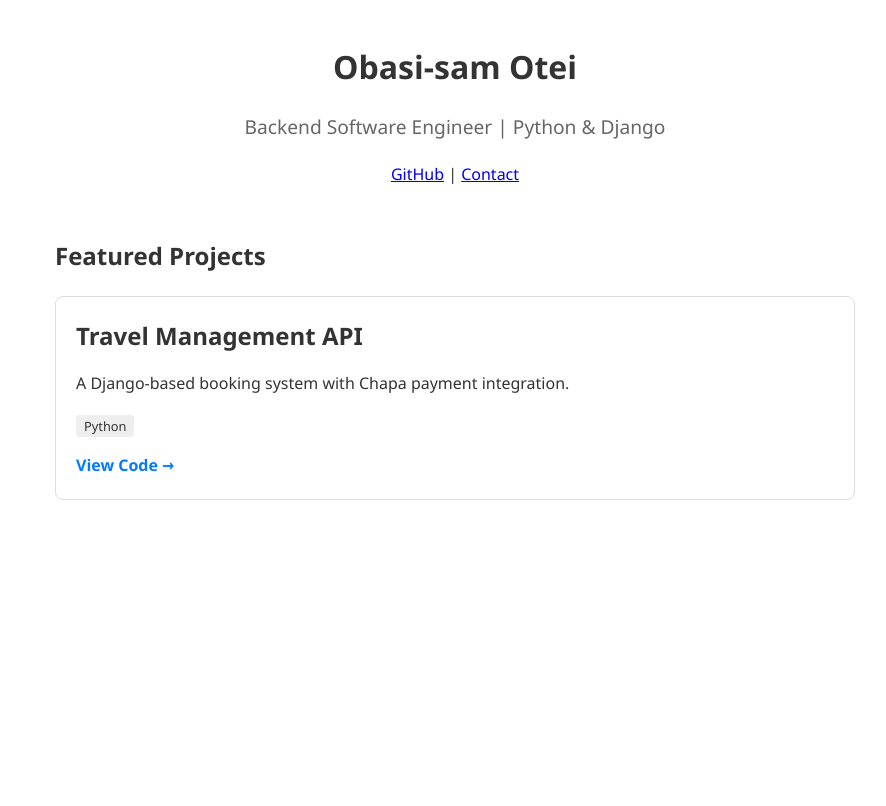
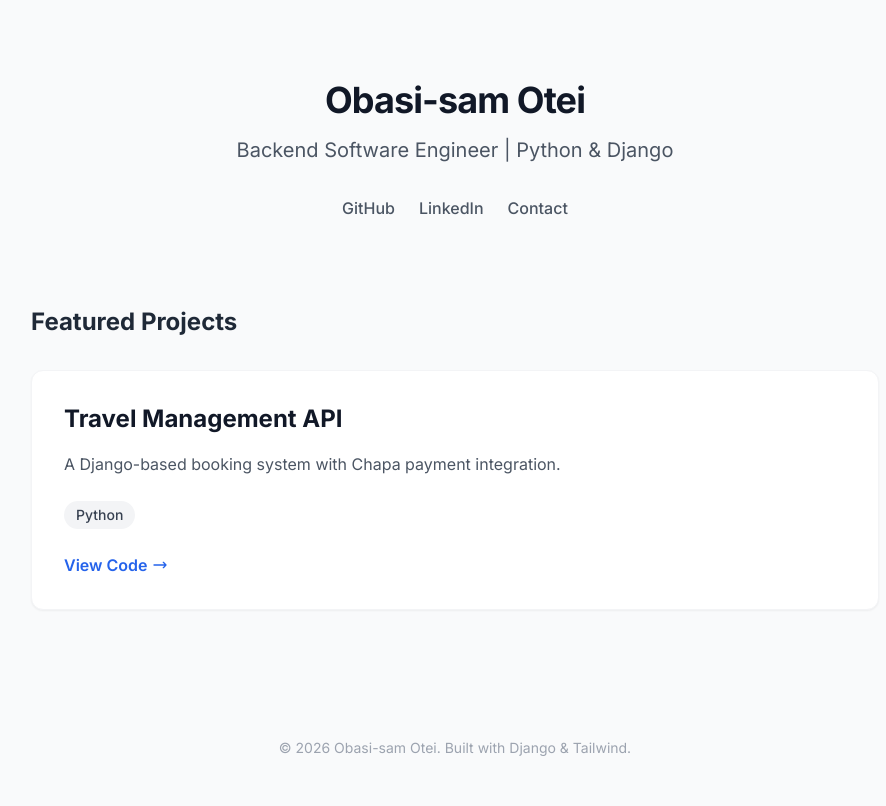
Before and after one commit to obasi-1/obasisam-portfolio, a Django app: page / in a window 1280 px wide. Shown: the whole page, without its empty margins (185-1071 px from the left). Before the commit the page ends 500 px from the top, so only its background shows below. Run offline with Django 5.2, Linux system fonts and the light colour scheme; data comes from the database, SQL or seed files in the repository; some libraries are stand-ins or nearby versions.

Commit message:
Upadate home html

```diff
--- a/showcase/templates/showcase/home.html
+++ b/showcase/templates/showcase/home.html
@@ -1,60 +1,83 @@
+{% load static %}
 <!DOCTYPE html>
 <html lang="en">
 <head>
     <meta charset="UTF-8">
     <meta name="viewport" content="width=device-width, initial-scale=1.0">
     <title>Obasi-sam Otei | Backend Engineer</title>
+    <script src="https://cdn.tailwindcss.com"></script>
+    <link href="https://fonts.googleapis.com/css2?family=Inter:wght@400;500;600;700&display=swap" rel="stylesheet">
     <style>
-        body { font-family: 'Segoe UI', Tahoma, Geneva, Verdana, sans-serif; line-height: 1.6; color: #333; max-width: 800px; margin: 0 auto; padding: 20px; }
-        header { text-align: center; margin-bottom: 50px; }
-        h1 { margin-bottom: 10px; }
-        .subtitle { color: #666; font-size: 1.2rem; }
-        .project-card { border: 1px solid #ddd; padding: 20px; margin-bottom: 30px; border-radius: 8px; }
-        .project-title { font-size: 1.5rem; font-weight: bold; margin-bottom: 10px; }
-        .project-links a { text-decoration: none; color: #007bff; margin-right: 15px; font-weight: bold; }
-        .project-links a:hover { text-decoration: underline; }
-        .tags span { background: #eee; padding: 2px 8px; border-radius: 4px; font-size: 0.8rem; margin-right: 5px; }
-        .project-image { max-width: 100%; height: auto; border-radius: 4px; margin-top: 15px; }
+        body { font-family: 'Inter', sans-serif; }
     </style>
 </head>
-<body>
+<body class="bg-gray-50 text-gray-900 min-h-screen">
 
-    <header>
-        <h1>Obasi-sam Otei</h1>
-        <p class="subtitle">Backend Software Engineer | Python & Django</p>
-        <p><a href="https://github.com/YourUsername" target="_blank">GitHub</a> | <a href="mailto:your-email@example.com">Contact</a></p>
+    <main class="max-w-4xl mx-auto px-6 py-20">
+        <header class="text-center mb-20">
+            <h1 class="text-4xl font-bold mb-4 tracking-tight">Obasi-sam Otei</h1>
+            <p class="text-xl text-gray-600 mb-8">Backend Software Engineer | Python & Django</p>
+
+            <div class="flex justify-center gap-6">
+                <a href="https://github.com/obasi-1" target="_blank" class="text-gray-600 hover:text-black font-medium transition-colors border-b-2 border-transparent hover:border-black pb-1">
+                    GitHub
+                </a>
+
+                <a href="https://linkedin.com/in/obasi-sam-otei-4b6688350" target="_blank" class="text-gray-600 hover:text-blue-600 font-medium transition-colors border-b-2 border-transparent hover:border-blue-600 pb-1">
+                    LinkedIn
+                </a>
+
+                <a href="mailto:obasonz61@gmail.com" class="text-gray-600 hover:text-red-600 font-medium transition-colors border-b-2 border-transparent hover:border-red-600 pb-1">
+                    Contact
+                </a>
+            </div>
         </header>
 
         <section>
-        <h2>Featured Projects</h2>
+            <h2 class="text-2xl font-bold mb-8 text-gray-800">Featured Projects</h2>
 
+            <div class="grid gap-8">
                 {% for project in projects %}
-        <div class="project-card">
-            <div class="project-title">{{ project.title }}</div>
-            <p>{{ project.description }}</p>
+                <article class="bg-white rounded-xl shadow-sm border border-gray-100 overflow-hidden hover:shadow-md transition-shadow">
+                    <div class="p-8">
+                        <div class="flex justify-between items-start mb-4">
+                            <h3 class="text-2xl font-bold text-gray-900">{{ project.title }}</h3>
+                        </div>
 
-            <div class="tags">
+                        <p class="text-gray-600 mb-6 leading-relaxed">{{ project.description }}</p>
+
+                        <div class="flex flex-wrap gap-2 mb-6">
                             {% for tag in project.tags.all %}
-                <span>{{ tag.name }}</span>
+                            <span class="px-3 py-1 bg-gray-100 text-gray-700 text-sm font-medium rounded-full">
+                                {{ tag.name }}
+                            </span>
                             {% endfor %}
                         </div>
 
                         {% if project.image %}
-            <img src="{{ project.image.url }}" alt="{{ project.title }}" class="project-image">
+                        <div class="mb-6 rounded-lg overflow-hidden border border-gray-100">
+                            <img src="{{ project.image.url }}" alt="{{ project.title }}" class="w-full h-auto object-cover">
+                        </div>
                         {% endif %}
 
-            <div class="project-links" style="margin-top: 15px;">
                         {% if project.github_link %}
-                <a href="{{ project.github_link }}" target="_blank">View Code &rarr;</a>
-                {% endif %}
-                {% if project.demo_link %}
-                <a href="{{ project.demo_link }}" target="_blank">Live Demo &rarr;</a>
+                        <a href="{{ project.github_link }}" target="_blank" class="inline-flex items-center text-blue-600 font-semibold hover:text-blue-800">
+                            View Code
+                            <svg class="w-4 h-4 ml-1" fill="none" stroke="currentColor" viewBox="0 0 24 24"><path stroke-linecap="round" stroke-linejoin="round" stroke-width="2" d="M17 8l4 4m0 0l-4 4m4-4H3"></path></svg>
+                        </a>
                         {% endif %}
                     </div>
+                </article>
+                {% empty %}
+                <p class="text-gray-500 text-center py-10">No projects added yet.</p>
+                {% endfor %}
             </div>
-        {% endfor %}
+        </section>
+    </main>
 
-    </section>
+    <footer class="text-center text-gray-400 py-12 text-sm">
+        <p>&copy; {% now "Y" %} Obasi-sam Otei. Built with Django & Tailwind.</p>
+    </footer>
 
 </body>
 </html>
```
Lines whose indentation alone changed are shown as unchanged.
